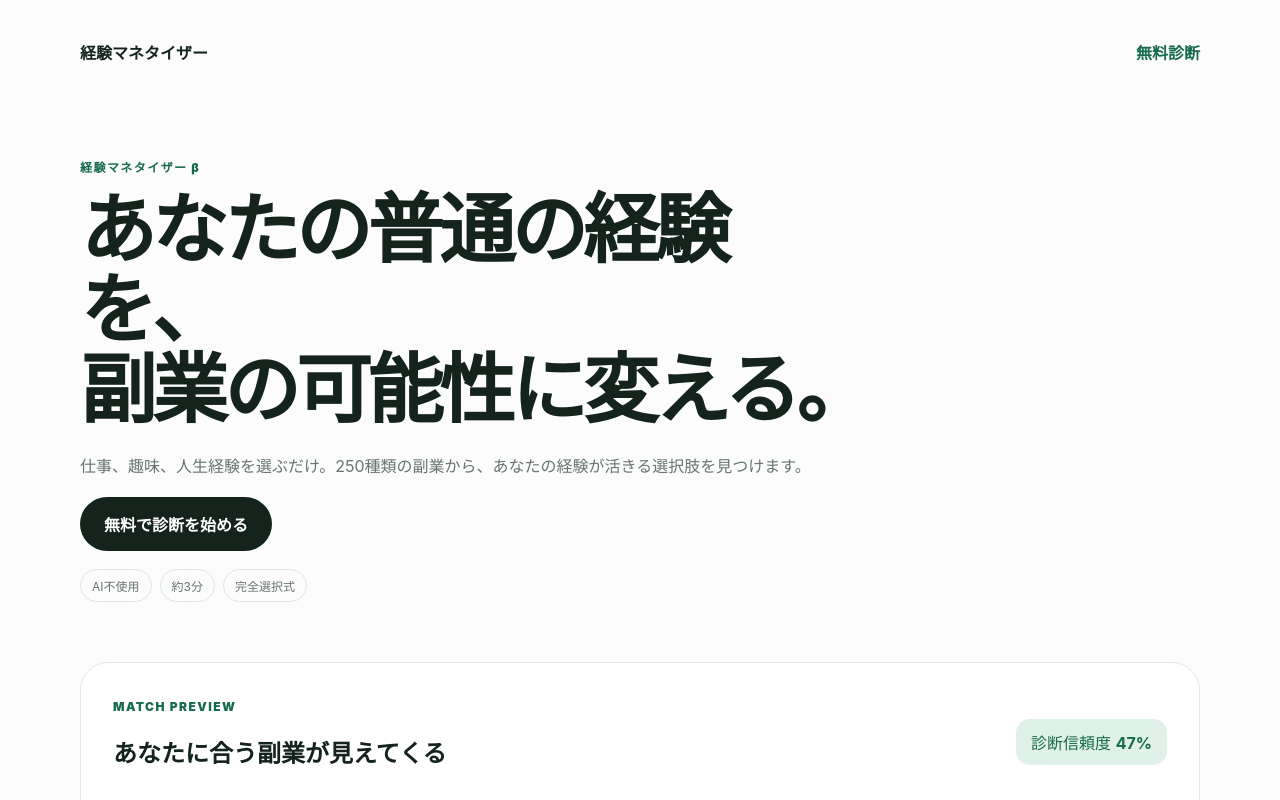
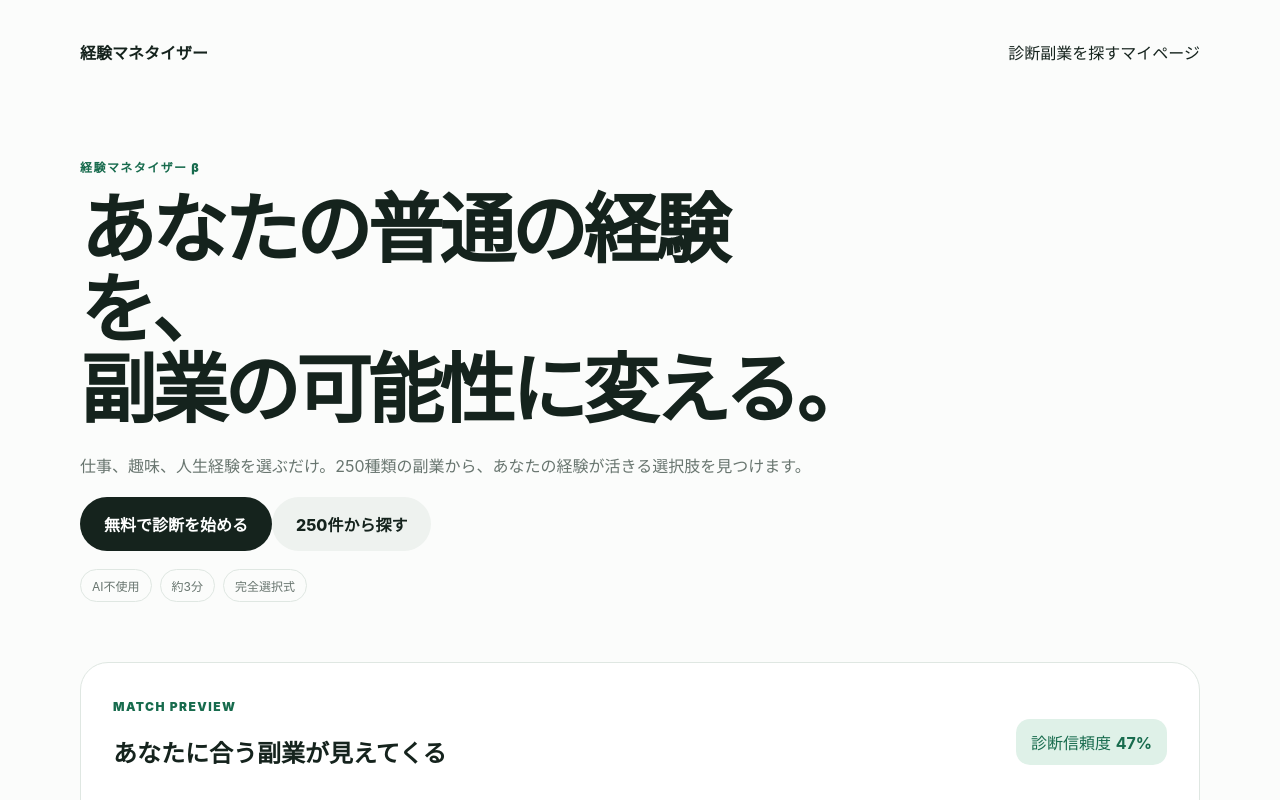
Before and after one commit to karukimori-wq/experience-monetizer, a Next.js app: page / in a window 1280 px wide. Shown: the top 800 px of the page. Built offline with nearby package versions, Linux system fonts and the light colour scheme.

Commit message:
Improve home navigation across beta app

```diff
--- a/src/app/page.tsx
+++ b/src/app/page.tsx
@@ -6,8 +6,15 @@ const matches = [
 
 export default function Home() {
   return <main className="app-shell">
-    <nav className="top-nav"><a className="brand" href="/">経験マネタイザー</a><a href="/diagnosis" className="nav-cta">無料診断</a></nav>
-    <section className="hero"><span className="eyebrow">経験マネタイザー β</span><h1>あなたの普通の経験を、<br />副業の可能性に変える。</h1><p>仕事、趣味、人生経験を選ぶだけ。250種類の副業から、あなたの経験が活きる選択肢を見つけます。</p><a href="/diagnosis" className="primary-button link-button">無料で診断を始める</a><div className="hero-meta"><span>AI不使用</span><span>約3分</span><span>完全選択式</span></div></section>
+    <nav className="top-nav">
+      <a className="brand" href="/">経験マネタイザー</a>
+      <div className="top-nav-links">
+        <a href="/diagnosis">診断</a>
+        <a href="/jobs">副業を探す</a>
+        <a href="/dashboard">マイページ</a>
+      </div>
+    </nav>
+    <section className="hero"><span className="eyebrow">経験マネタイザー β</span><h1>あなたの普通の経験を、<br />副業の可能性に変える。</h1><p>仕事、趣味、人生経験を選ぶだけ。250種類の副業から、あなたの経験が活きる選択肢を見つけます。</p><div className="hero-actions"><a href="/diagnosis" className="primary-button link-button">無料で診断を始める</a><a href="/jobs" className="secondary-button link-button">250件から探す</a></div><div className="hero-meta"><span>AI不使用</span><span>約3分</span><span>完全選択式</span></div></section>
     <section className="dashboard-card"><div className="section-heading"><div><span className="eyebrow">MATCH PREVIEW</span><h2>あなたに合う副業が見えてくる</h2></div><div className="confidence">診断信頼度 <strong>47%</strong></div></div><div className="match-list">{matches.map((match,index)=><article className="match-card" key={match.name}><div className="rank">0{index+1}</div><div className="match-copy"><h3>{match.name}</h3><span>{match.status}</span></div><div className="score"><strong>{match.score}</strong><small>%</small></div></article>)}</div></section>
     <section className="steps"><div><span>01</span><h3>見つける</h3><p>経験を選んで、自分の可能性を発見。</p></div><div><span>02</span><h3>わかる</h3><p>レーダーチャートで強みと不足を可視化。</p></div><div><span>03</span><h3>伸ばす</h3><p>伸ばすと効果の高いスキルを確認。</p></div><div><span>04</span><h3>始める</h3><p>7ステップで最初の行動まで案内。</p></div></section>
   </main>;
```
